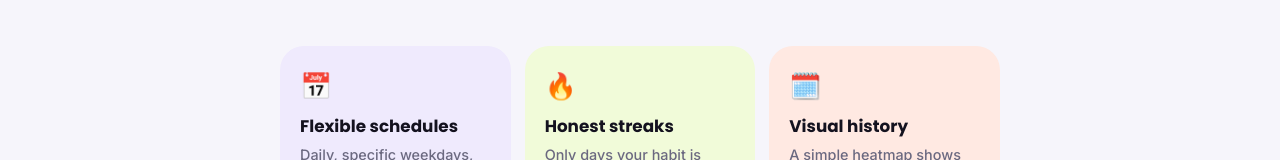
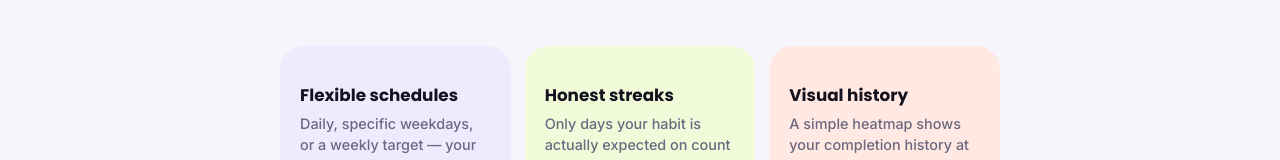
Before and after one commit to saraamir202216-prog/habit-tracker, a React (Vite) app in the folder frontend/: page / in a window 1280 px wide. Shown: the part 611-771 px from the top of the page. Built offline with nearby package versions, Linux system fonts and the light colour scheme; no server answers.

Commit message:
remove emojis icon

```diff
--- a/frontend/src/pages/Home.jsx
+++ b/frontend/src/pages/Home.jsx
@@ -42,17 +42,17 @@ export default function Home() {
 
       <div className="home-features">
         <div className="home-feature">
-          <span className="home-feature-icon">📅</span>
+
           <h3>Flexible schedules</h3>
           <p>Daily, specific weekdays, or a weekly target — your choice per habit.</p>
         </div>
         <div className="home-feature">
-          <span className="home-feature-icon">🔥</span>
+
           <h3>Honest streaks</h3>
           <p>Only days your habit is actually expected on count toward your streak.</p>
         </div>
         <div className="home-feature">
-          <span className="home-feature-icon">🗓️</span>
+
           <h3>Visual history</h3>
           <p>A simple heatmap shows your completion history at a glance.</p>
         </div>
```
